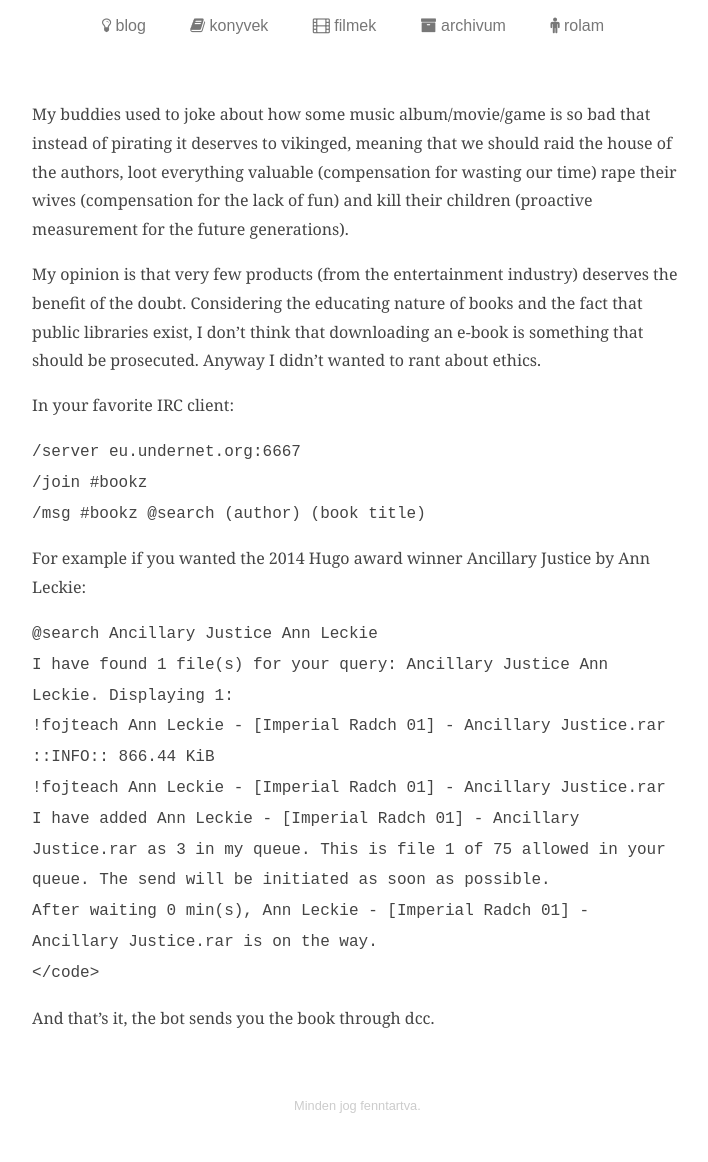
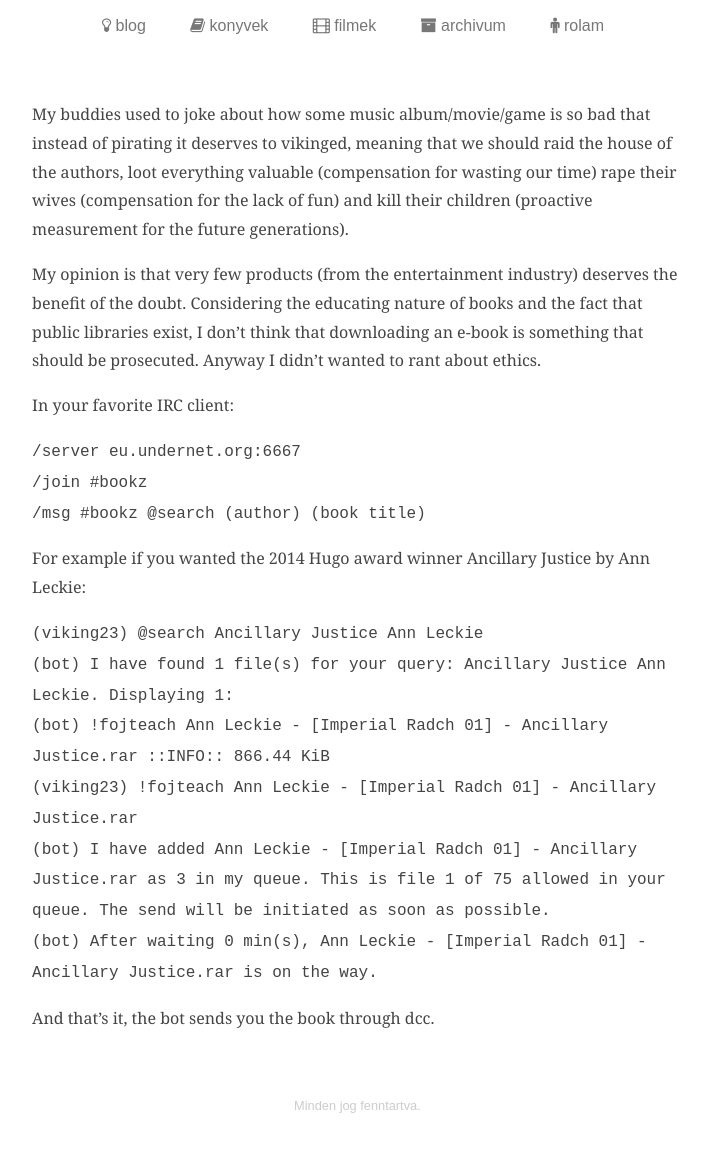
Before and after one commit to 4p3/4p3.github.io, a Jekyll site: the page built from _posts/2014-08-21-howtopiratebooks.markdown, in a window 1280 px wide. Shown: the whole page, without its empty margins (287-995 px from the left). Built offline with Jekyll 4.4.1, drawn with Linux system fonts in a browser that asks for light colours; Markdown is read by kramdown in place of the engine named in the settings.

Commit message:
and another one

```diff
--- a/_posts/2014-08-21-howtopiratebooks.markdown
+++ b/_posts/2014-08-21-howtopiratebooks.markdown
@@ -21,12 +21,12 @@ In your favorite IRC client:
 For example if you wanted the 2014 Hugo award winner Ancillary Justice by Ann Leckie:
 
 <code>
-	<viking23> @search Ancillary Justice Ann Leckie<br>
-	<bot> I have found 1 file(s) for your query: Ancillary Justice Ann Leckie. Displaying 1:<br>
-	<bot> !fojteach Ann Leckie - [Imperial Radch 01] - Ancillary Justice.rar ::INFO:: 866.44 KiB<br>
-	<viking23>  !fojteach Ann Leckie - [Imperial Radch 01] - Ancillary Justice.rar<br>
-	<bot> I have added Ann Leckie - [Imperial Radch 01] - Ancillary Justice.rar as 3 in my queue. This is file 1 of 75 allowed in your queue. The send will be initiated as soon as possible.<br>
-	<bot> After waiting 0 min(s), Ann Leckie - [Imperial Radch 01] - Ancillary Justice.rar is on the way.<br>
+	(viking23) @search Ancillary Justice Ann Leckie<br>
+	(bot) I have found 1 file(s) for your query: Ancillary Justice Ann Leckie. Displaying 1:<br>
+	(bot) !fojteach Ann Leckie - [Imperial Radch 01] - Ancillary Justice.rar ::INFO:: 866.44 KiB<br>
+	(viking23)  !fojteach Ann Leckie - [Imperial Radch 01] - Ancillary Justice.rar<br>
+	(bot) I have added Ann Leckie - [Imperial Radch 01] - Ancillary Justice.rar as 3 in my queue. This is file 1 of 75 allowed in your queue. The send will be initiated as soon as possible.<br>
+	(bot) After waiting 0 min(s), Ann Leckie - [Imperial Radch 01] - Ancillary Justice.rar is on the way.<br>
 </code>
 
 And that's it, the bot sends you the book through dcc.
```
